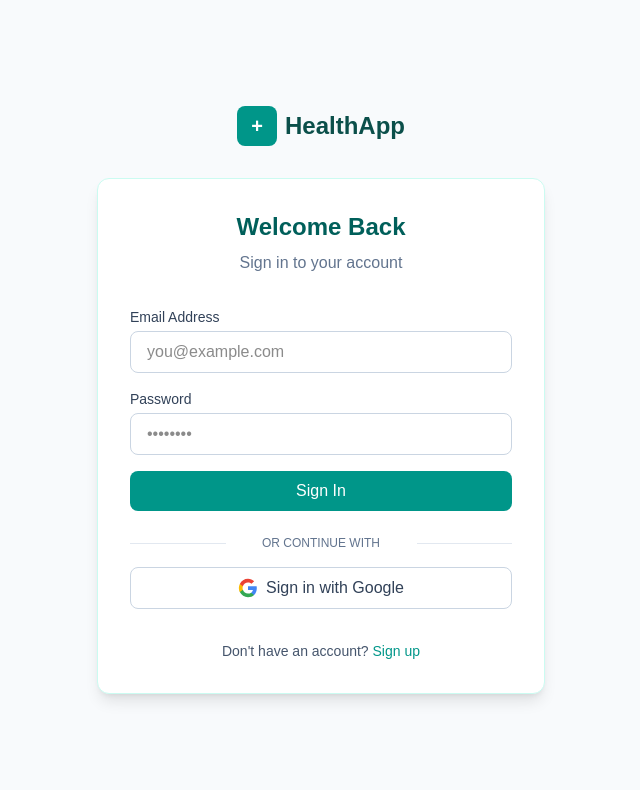
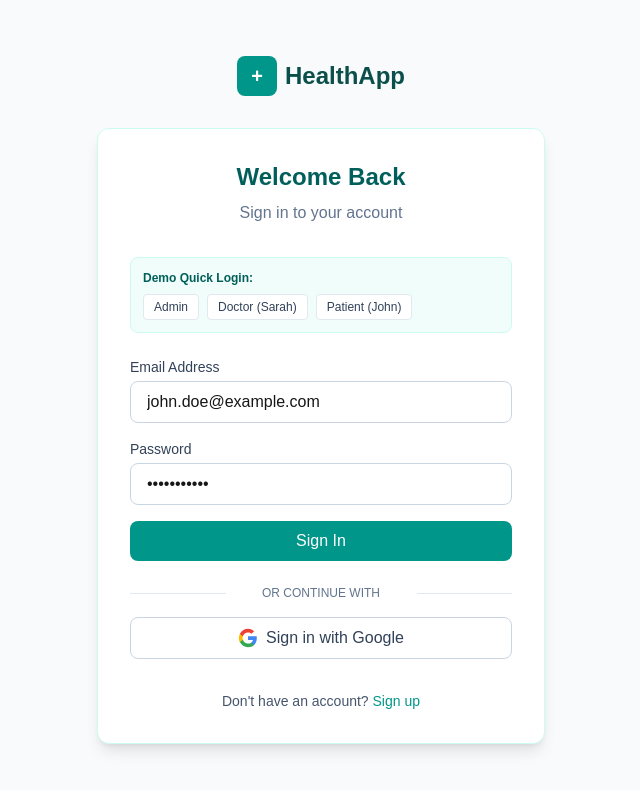
Before and after one commit to Vishwazeer/CliniConnect, a Next.js app: page /login in a window 1280 px wide. Shown: the top 790 px of the page, without its empty margins (319-959 px from the left). Built offline with nearby package versions, Linux system fonts and the light colour scheme.

Commit message:
Add quick-fill helper credentials to login page

```diff
--- a/src/app/(auth)/login/page.tsx
+++ b/src/app/(auth)/login/page.tsx
@@ -7,8 +7,8 @@ import Link from "next/link";
 
 export default function LoginPage() {
   const router = useRouter();
-  const [email, setEmail] = useState("");
-  const [password, setPassword] = useState("");
+  const [email, setEmail] = useState("john.doe@example.com");
+  const [password, setPassword] = useState("password123");
   const [error, setError] = useState("");
   const [isLoading, setIsLoading] = useState(false);
 
@@ -40,6 +40,43 @@ export default function LoginPage() {
       <div className="text-center mb-8">
         <h2 className="text-2xl font-bold text-teal-800">Welcome Back</h2>
         <p className="text-slate-500 mt-2">Sign in to your account</p>
+      </div>
+
+      {/* Demo Credentials Quick Fill */}
+      <div className="mb-6 p-3 bg-teal-50 rounded-lg border border-teal-100">
+        <p className="text-xs font-semibold text-teal-800 mb-2">Demo Quick Login:</p>
+        <div className="flex flex-wrap gap-2">
+          <button
+            type="button"
+            onClick={() => {
+              setEmail("admin@healthcare.com");
+              setPassword("password123");
+            }}
+            className="text-xs bg-white hover:bg-slate-50 text-slate-700 py-1 px-2.5 rounded border border-slate-200 transition-colors font-medium"
+          >
+            Admin
+          </button>
+          <button
+            type="button"
+            onClick={() => {
+              setEmail("sarah.patel@healthcare.com");
+              setPassword("password123");
+            }}
+            className="text-xs bg-white hover:bg-slate-50 text-slate-700 py-1 px-2.5 rounded border border-slate-200 transition-colors font-medium"
+          >
+            Doctor (Sarah)
+          </button>
+          <button
+            type="button"
+            onClick={() => {
+              setEmail("john.doe@example.com");
+              setPassword("password123");
+            }}
+            className="text-xs bg-white hover:bg-slate-50 text-slate-700 py-1 px-2.5 rounded border border-slate-200 transition-colors font-medium"
+          >
+            Patient (John)
+          </button>
+        </div>
       </div>
 
       {error && (
```
